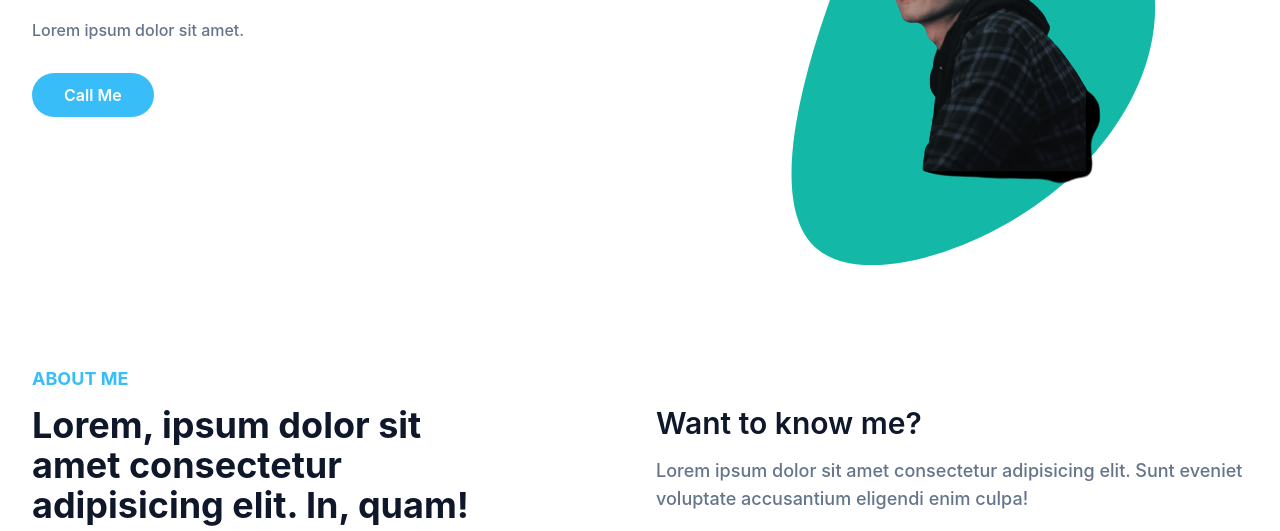
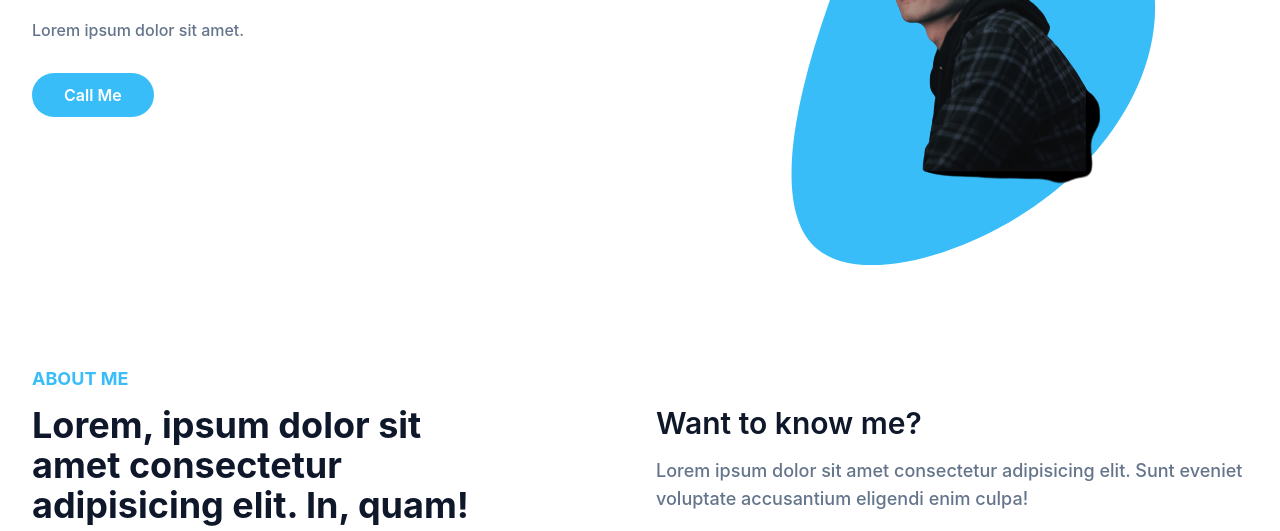
Before and after one commit to rivaannn/portfolio-tailwind-css, a website: page index.html in a window 1280 px wide. Shown: the part 422-953 px from the top of the page. Drawn offline with Linux system fonts and the light colour scheme.

Commit message:
update + fix

```diff
--- a/index.html
+++ b/index.html
@@ -103,7 +103,7 @@
                         <img src="dist/img/fotovan2.png" alt="rivan" class="relative z-10 max-w-full mx-auto ">
                         <span class="absolute -bottom-20 left-1/2 -translate-x-1/2 md:scale-125">
                             <svg width="520" height="520" viewBox="0 0 200 200" xmlns="http://www.w3.org/2000/svg">
-                                <path fill="#14b8a6"
+                                <path fill="#38BDF8"
                                     d="M55.2,-21.4C61.4,1,49.2,26,27.6,42.9C5.9,59.8,-25.2,68.7,-37.8,58.1C-50.3,47.5,-44.3,17.5,-34.9,-9.3C-25.5,-36.2,-12.8,-60,5.9,-61.9C24.5,-63.8,49.1,-43.9,55.2,-21.4Z"
                                     transform="translate(100 100) scale(1.1)" />
                             </svg>
```
